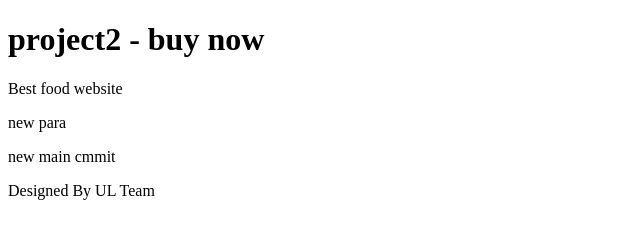
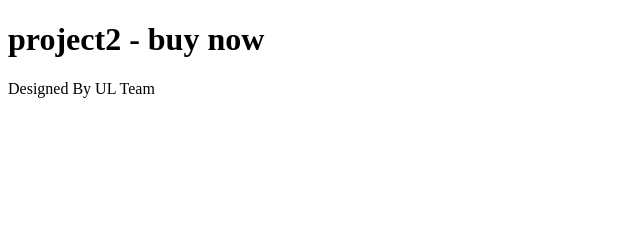
Before and after one commit to TANISH816/project2, a plain HTML site: page index.html in a window 1280 px wide. Shown: the whole page, without its empty margins (0-640 px from the left). Drawn offline with Linux system fonts and the light colour scheme.

Commit message:
-p index

```diff
--- a/index.html
+++ b/index.html
@@ -7,9 +7,6 @@
 </head>
 <body>
     <h1>project2 - buy now</h1>
-    <p>Best food website</p>
-    <p>new para</p>
-    <p>new main cmmit</p>
     <footer>Designed By UL Team</footer>
 </body>
 </html>
```
